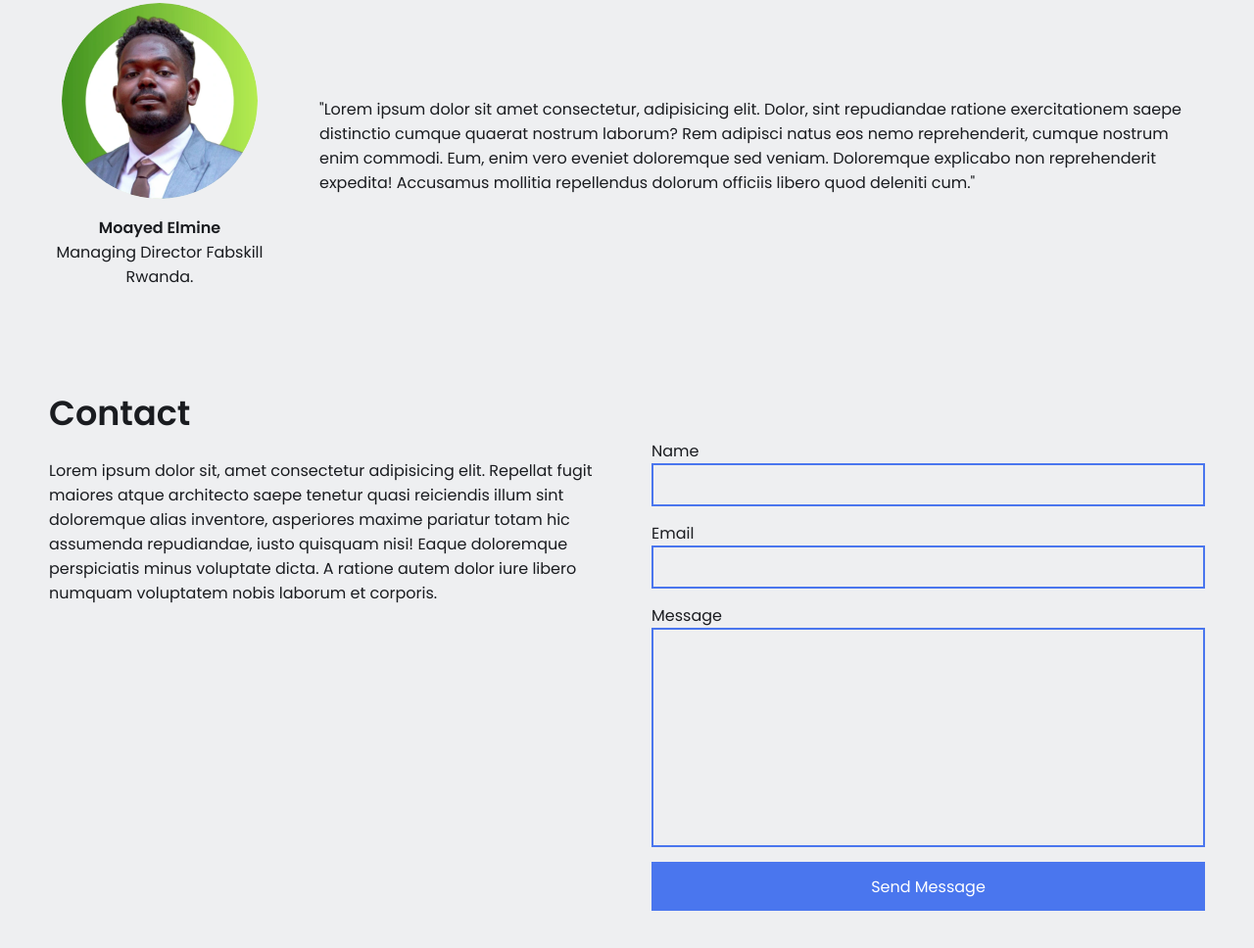
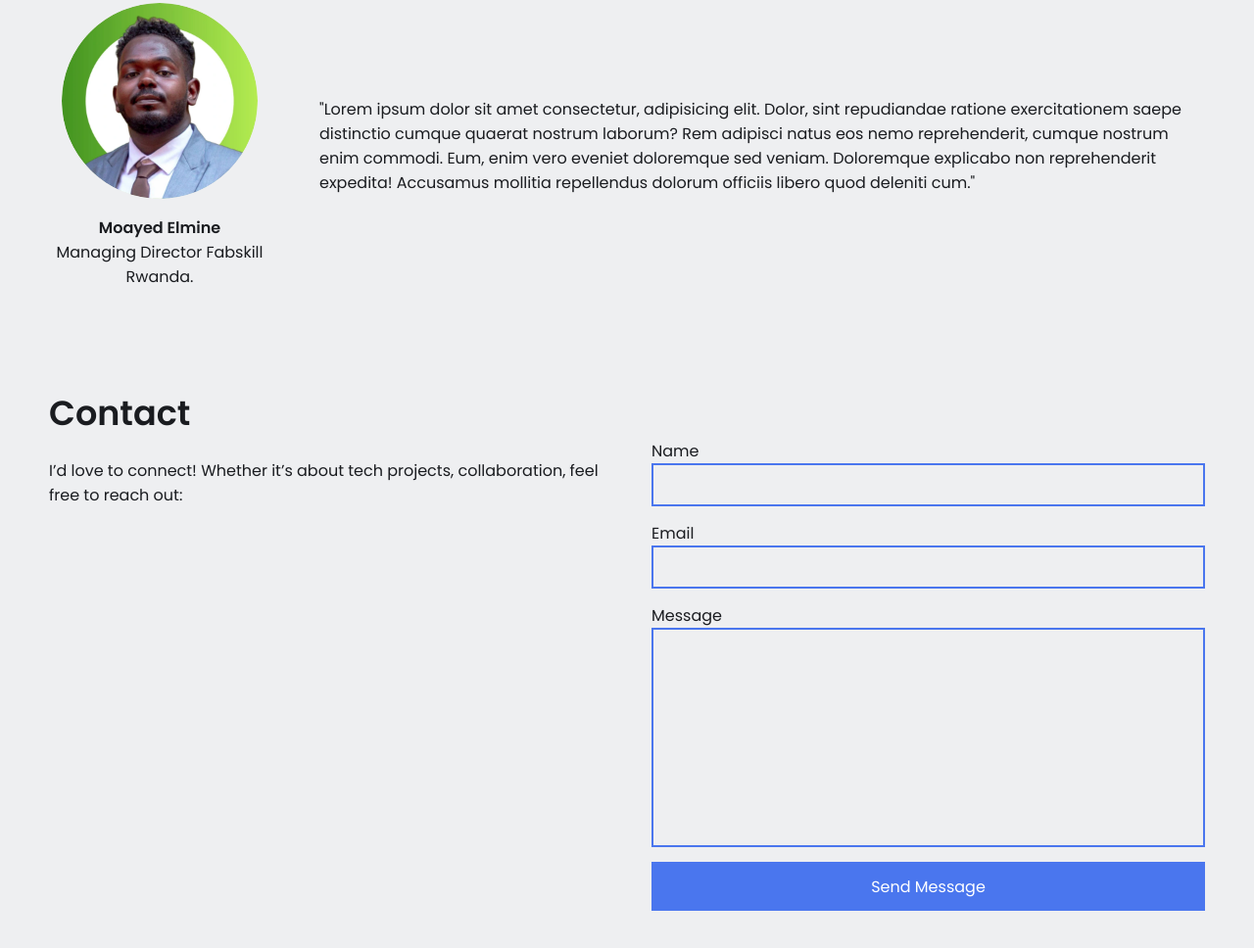
Before and after one commit to Mohamed-Samir257/Mohamed-Samir.github.io, a plain HTML site: page index.html in a window 1280 px wide. Shown: the part 1230-2198 px from the top of the page at 98% size. Drawn offline with Linux system fonts and the light colour scheme.

Commit message:
Updating the contact

```diff
--- a/index.html
+++ b/index.html
@@ -161,7 +161,7 @@ Community Building & Leadership
 
       <div class="group">
         <div class="text">
-          Lorem ipsum dolor sit, amet consectetur adipisicing elit. Repellat fugit maiores atque architecto saepe tenetur quasi reiciendis illum sint doloremque alias inventore, asperiores maxime pariatur totam hic assumenda repudiandae, iusto quisquam nisi! Eaque doloremque perspiciatis minus voluptate dicta. A ratione autem dolor iure libero numquam voluptatem nobis laborum et corporis.
+        I’d love to connect! Whether it’s about tech projects, collaboration, feel free to reach out:
         </div>
 
         <form>
```
